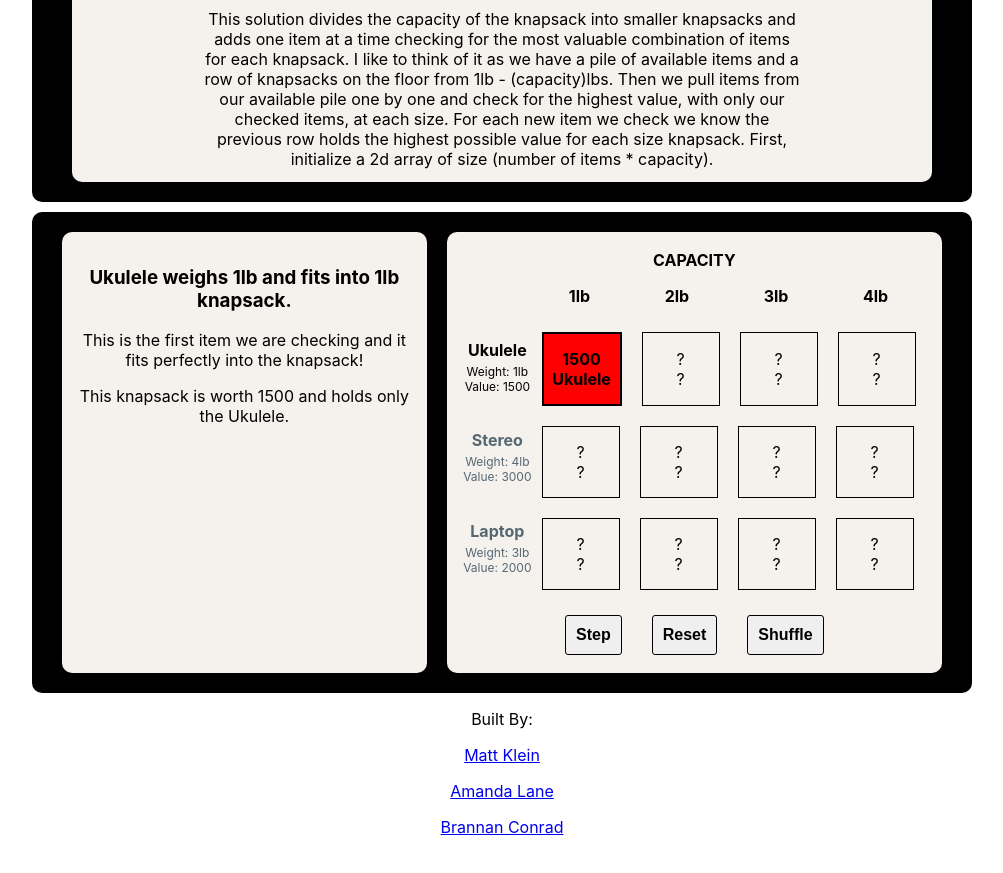
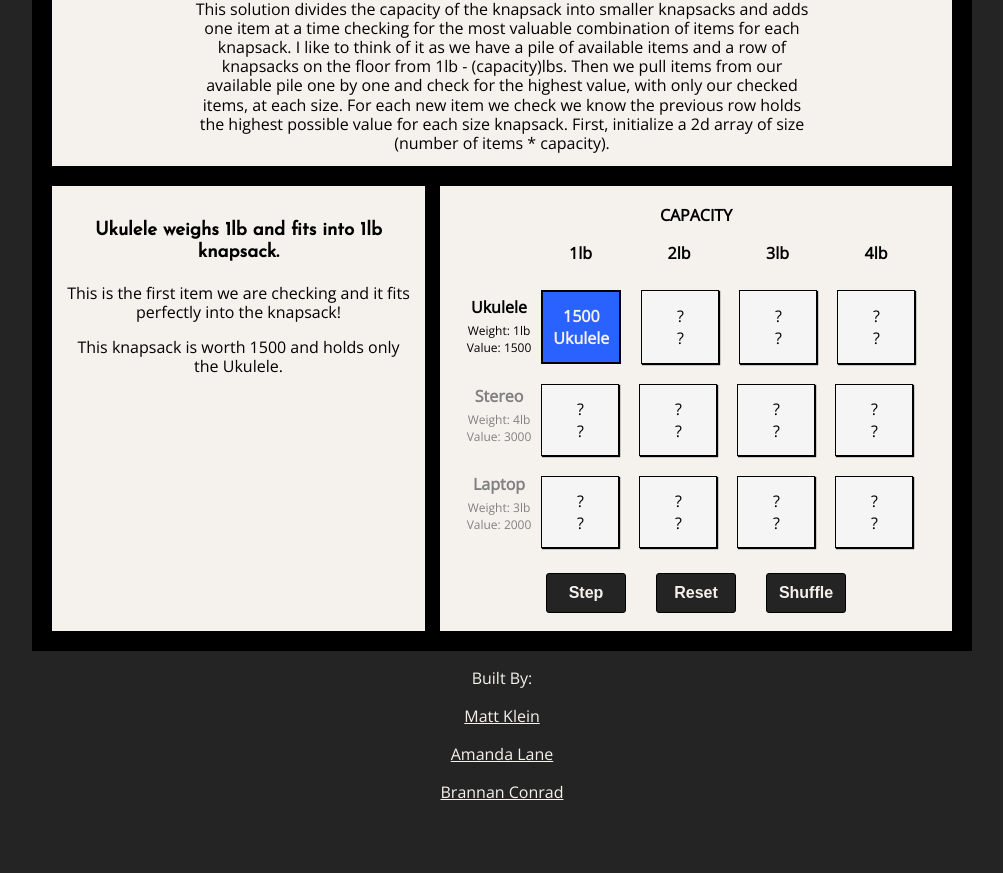
Before and after one commit to BrannanC/react_knapsack, a React (Create React App) app: page / in a window 1280 px wide. Shown: the part 245-1118 px from the top of the page, without its empty margins (138-1141 px from the left). Built offline with nearby package versions, Linux system fonts and the light colour scheme.

Commit message:
Better faster stronger styling

```diff
--- a/package.json
+++ b/package.json
@@ -1,6 +1,7 @@
 {
   "name": "react_knapsack",
   "version": "0.1.0",
+  "license": "MIT",
   "private": true,
   "dependencies": {
     "@testing-library/jest-dom": "^4.2.4",
--- a/public/index.html
+++ b/public/index.html
@@ -10,6 +10,11 @@
       content="Web site created using create-react-app"
     />
     <link rel="apple-touch-icon" href="%PUBLIC_URL%/logo192.png" />
+    <!-- FONTS -->
+    <link
+      href="https://fonts.googleapis.com/css?family=Josefin+Sans|Open+Sans&display=swap"
+      rel="stylesheet"
+    />
     <!--
       manifest.json provides metadata used when your web app is installed on a
       user's mobile device or desktop. See https://developers.google.com/web/fundamentals/web-app-manifest/
--- a/src/App.js
+++ b/src/App.js
@@ -6,7 +6,6 @@ import Knapsack from "./Knapsack";
 function App() {
   return (
     <div className="App">
-      <h1>_THE KNAPSACK_</h1>
       <Knapsack />
     </div>
   );
--- a/src/Credits.jsx
+++ b/src/Credits.jsx
@@ -3,19 +3,27 @@ import React from "react";
 function Credits() {
   return (
     <div>
-      <p>Built By:</p>
+      <p className="off-white">Built By:</p>
       <p>
-        <a href="https://www.https://mattklein.dev//" target="_blank">
+        <a
+          href="https://www.https://mattklein.dev//"
+          target="_blank"
+          rel="noopener noreferrer"
+        >
           {" "}
           Matt Klein
         </a>
       </p>
-      <a href="https://www.amandalane.me/" target="_blank">
+      <a
+        href="https://www.amandalane.me/"
+        target="_blank"
+        rel="noopener noreferrer"
+      >
         {" "}
         Amanda Lane
       </a>
       <p>
-        <a href="https://bcon.dev/" target="_blank">
+        <a href="https://bcon.dev/" target="_blank" rel="noopener noreferrer">
           {" "}
           Brannan Conrad
         </a>
--- a/src/Knapsack.jsx
+++ b/src/Knapsack.jsx
@@ -10,23 +10,21 @@ const container = {
   background: "black",
   width: "900px",
   padding: "0 20px",
-  minHeight: "60vh",
-  margin: "10px auto",
-  borderRadius: "10px",
+  margin: "0 auto 10px",
   display: "flex"
 };
 
 const top_container = {
   ...container,
   flexDirection: "column",
-  minHeight: 0
+  marginBottom: 0
 };
 
 const blurb_container = {
-  margin: "20px",
+  margin: "20px auto 0",
   padding: "3px",
   background: "#f5f2ed",
-  borderRadius: "10px"
+  lineHeight: "1.2"
 };
 
 const blurb_style = {
@@ -37,10 +35,9 @@ const blurb_style = {
 
 const column_style = {
   width: "20%",
-  margin: "20px 10px",
+  margin: "20px 0",
   padding: "3px",
-  background: "#f5f2ed",
-  borderRadius: "10px"
+  background: "#f5f2ed"
 };
 
 const items_style = {
@@ -56,7 +53,7 @@ const single_item = {
 
 const grey_item_style = {
   ...single_item,
-  color: "#546773"
+  color: "grey"
 };
 
 const items_grid_container = {
@@ -66,7 +63,9 @@ const items_grid_container = {
 const messages_style = {
   ...column_style,
   flexGrow: 1,
-  padding: "15px"
+  borderRight: "15px solid black",
+  padding: "15px",
+  lineHeight: "1.2"
 };
 
 const grid_box_style = {
@@ -108,12 +107,15 @@ const grid_item_style = {
   justifyContent: "center",
   border: "1px solid black",
   padding: "3px",
-  margin: "10px"
+  margin: "10px",
+  background: "#f5f5f5",
+  boxShadow: "1px 1px 1px"
 };
 
 const highlighted_style = {
   ...grid_item_style,
-  color: "red",
+  color: "#f5f2ed",
+  background: "#ff0080", // hotpink
   opacity: 0.7,
   border: "2px solid black",
   fontWeight: "bold"
@@ -121,8 +123,8 @@ const highlighted_style = {
 
 const current_grid_item_style = {
   ...grid_item_style,
-  background: "red",
-  color: "black",
+  background: "#2962ff",
+  color: "#f5f2ed",
   border: "2px solid black",
   fontWeight: "bold"
 };
@@ -141,9 +143,27 @@ const big_p = {
 const button_style = {
   fontSize: "16px",
   fontWeight: "bold",
-  padding: "10px",
+  cursor: "pointer",
+  border: "1px solid black",
+  padding: "10px 0",
   margin: "15px",
+  width: "80px",
+  textAlign: "center",
+  background: "#242424",
+  color: "#f5f2ed",
   borderRadius: "3px"
+};
+
+const solution_style = {
+  fontWeight: "bold",
+  fontSize: "20px",
+  marginTop: "30px",
+  border: "1px solid black",
+  padding: "15px"
+};
+
+const green_text = {
+  color: "#2db84b"
 };
 
 const possible_items = [
@@ -431,6 +451,7 @@ function Knapsack() {
 
   return (
     <div className="Knapsack" style={knap_page}>
+      <h1>THE KNAPSACK</h1>
       <div style={top_container}>
         <div style={blurb_container}>
           <h3>Dynamic Programming Solution for The Knapsack</h3>
@@ -457,6 +478,13 @@ function Knapsack() {
         <div style={messages_style}>
           {state.messages.map((x, i) =>
             i === 0 ? <h3 key={i}>{x}</h3> : <p key={i}>{x}</p>
+          )}
+          {foundSolution && (
+            <p style={solution_style}>
+              <span style={green_text}>Solution:</span> The highest total value
+              that will also fit in a {state.capacity}lb knapsack is{" "}
+              {state.grid[state.items.length - 1][state.capacity - 1].val}.
+            </p>
           )}
         </div>
 
@@ -529,13 +557,6 @@ function Knapsack() {
                 Shuffle
               </button>
             </div>
-            {foundSolution && (
-              <p>
-                Solution: The highest total value that will also fit in a{" "}
-                {state.capacity}lb knapsack is{" "}
-                {state.grid[state.items.length - 1][state.capacity - 1].val}.
-              </p>
-            )}
           </div>
         )}
       </div>
--- a/src/index.css
+++ b/src/index.css
@@ -5,6 +5,8 @@ body {
     sans-serif;
   -webkit-font-smoothing: antialiased;
   -moz-osx-font-smoothing: grayscale;
+  background: #242424;
+  font-family: "Open Sans", sans-serif;
 }
 
 code {
@@ -12,8 +14,19 @@ code {
     monospace;
 }
 
-button {
-  cursor: pointer;
-  border: 1px solid black;
-  border-radius: 10px;
+h1 {
+  color: #f5f2ed;
 }
+h1,
+h2,
+h3 {
+  font-family: "Josefin Sans", sans-serif;
+}
+
+a {
+  color: #f5f2ed;
+}
+
+.off-white {
+  color: #f5f2ed;
+}
```
Also changed, not shown: 1 other file (tests, documents, lock files or other folders).
